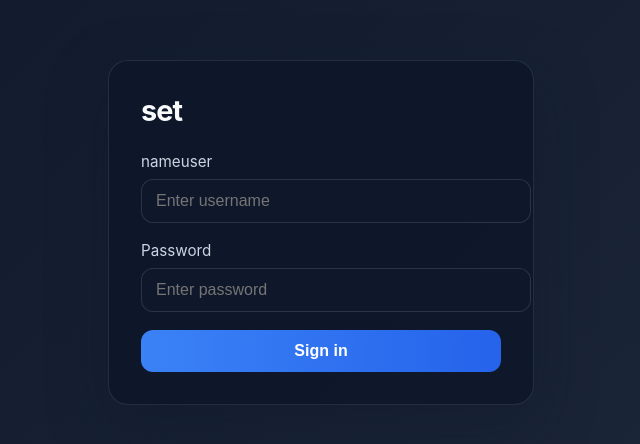
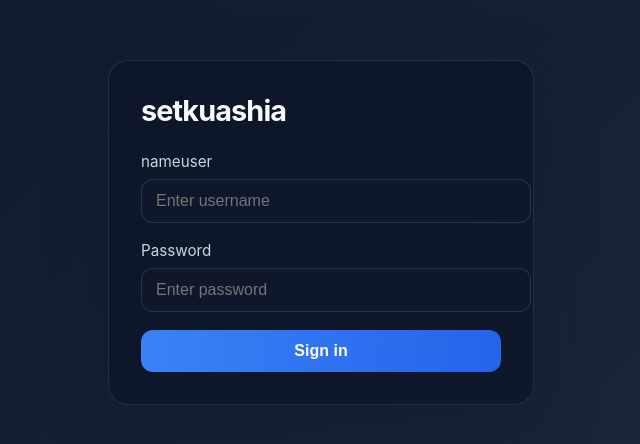
Before and after one commit to prasadsandaruwan69/test-docker, a React (Create React App) app: page / in a window 1280 px wide. Shown: the part 168-612 px from the top of the page, without its empty margins (319-959 px from the left). Built offline with nearby package versions, Linux system fonts and the light colour scheme.

Commit message:
Update header text in login card to reflect correct branding

```diff
--- a/src/App.js
+++ b/src/App.js
@@ -14,7 +14,7 @@ function App() {
   return (
     <div className="App">
       <div className="login-card">
-        <h1> set</h1>
+        <h1> setkuashia</h1>
         <form onSubmit={handleSubmit} className="login-form">
           <label>
             nameuser
```
